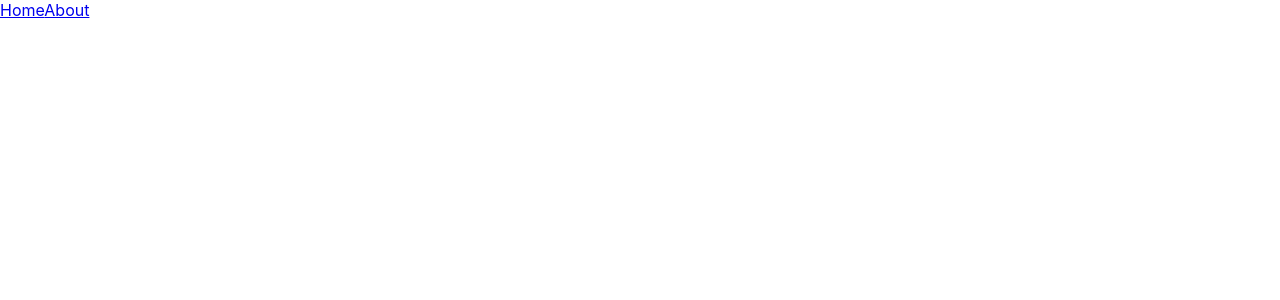
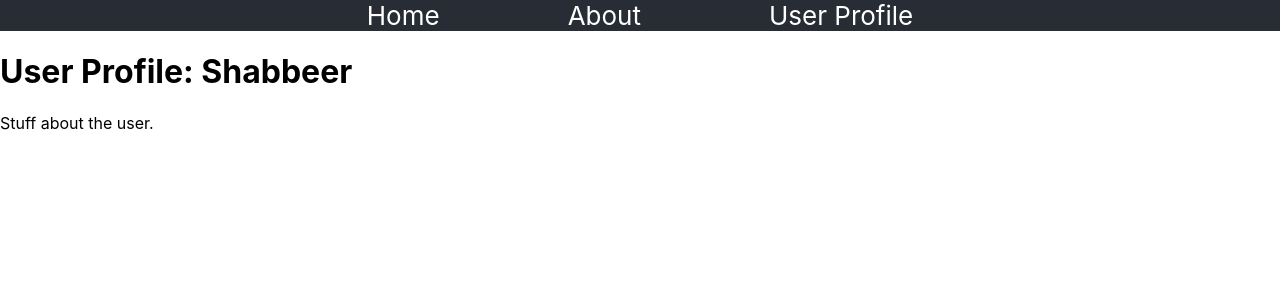
Before and after one commit to Shabbeer10/react.js, a React (Create React App) app: page /user/Shabbeer in a window 1280 px wide. Before the commit this address had no page. Shown: the top 300 px of the page. Built offline with nearby package versions, Linux system fonts and the light colour scheme.

Commit message:
built basic react web app with routes

```diff
--- a/src/About.js
+++ b/src/About.js
@@ -2,7 +2,7 @@ import React from "react";
 
 function About() {
     return (
-        <div>
+        <div class="container">
             <h1>About Page</h1>
             <p>Welcome to the about page</p>
         </div>
--- a/src/App.css
+++ b/src/App.css
@@ -1,22 +1,9 @@
-.App {
-  text-align: center;
-}
 
-.App-logo {
-  height: 40vmin;
-  pointer-events: none;
-}
-
-@media (prefers-reduced-motion: no-preference) {
-  .App-logo {
-    animation: App-logo-spin infinite 20s linear;
-  }
-}
-
-.App-header {
+nav {
   background-color: #282c34;
   display: flex;
-  flex-direction: column;
+  gap: 10%;
+  flex-direction: row;
   align-items: center;
   justify-content: center;
   font-size: calc(10px + 2vmin);
@@ -24,7 +11,8 @@
 }
 
 .App-link {
-  color: #61dafb;
+  color: white;
+  text-decoration: none;
 }
 
 @keyframes App-logo-spin {
--- a/src/App.js
+++ b/src/App.js
@@ -4,6 +4,7 @@ import { BrowserRouter, Routes, Route } from 'react-router-dom'
 import Home from './Home';
 import About from './About';
 import Navbar from './Navbar';
+import UserProfile from './UserProfile'
 
 function App() {
   return (
@@ -12,7 +13,7 @@ function App() {
       <Routes>
         <Route path='/' element={<Home/>}/>
         <Route path='/about' element={<About/>}/>
-        {/* <Route path='/user/:username' element={<UserProfile/>}/> */}
+        <Route path='/user/:username' element={<UserProfile/>}/>
       </Routes>
     </BrowserRouter>
   );
--- a/src/Home.js
+++ b/src/Home.js
@@ -2,7 +2,7 @@ import React from "react";
 
 function Home() {
     return (
-        <div>
+        <div class='container'>
             <h1>Home Page</h1>
             <p>Welcome to the home page</p>
         </div>
--- a/src/Navbar.js
+++ b/src/Navbar.js
@@ -5,9 +5,9 @@ import { Link } from "react-router-dom";
 function Navbar(){
     return(
         <nav>
-            <Link to='/'>Home</Link>
-            <Link to='/about'>About</Link>
-            {/* <Link to='/user/shabbeer'>User Profile</Link> */}
+            <Link className="App-link" to='/'>Home</Link>
+            <Link className="App-link" to='/about'>About</Link>
+            <Link className="App-link" to='/user/shabbeer'>User Profile</Link>
         </nav>
     );
 }
--- a/src/UserProfile.js
+++ b/src/UserProfile.js
@@ -0,0 +1,23 @@
+import React, {useEffect, useState} from 'react';
+import { useParams } from 'react-router-dom';
+
+function UserProfile() {
+    const {username} = useParams();
+    const [profile,setProfile] = useState(null);
+
+    useEffect(()=>{
+        const fetchProfile = async ()=> {
+            setProfile({name: username, bio: 'Stuff about the user.'});
+        };
+        fetchProfile();
+    }, [username]);
+
+    return (
+        <div>
+            <h1>User Profile: {profile ? profile.name : 'Loading...'}</h1>
+            <p>{profile ? profile.bio : ''}</p>
+        </div>
+    );
+}
+
+export default UserProfile;
```
